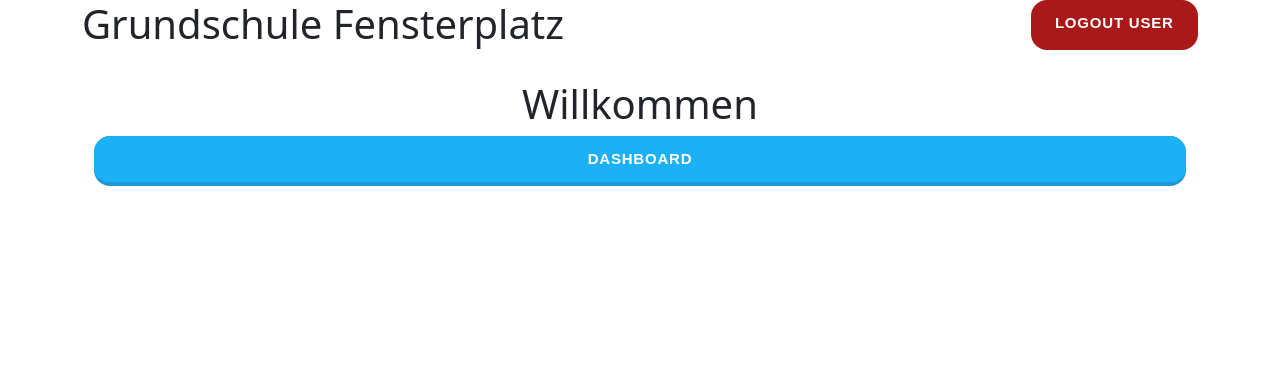
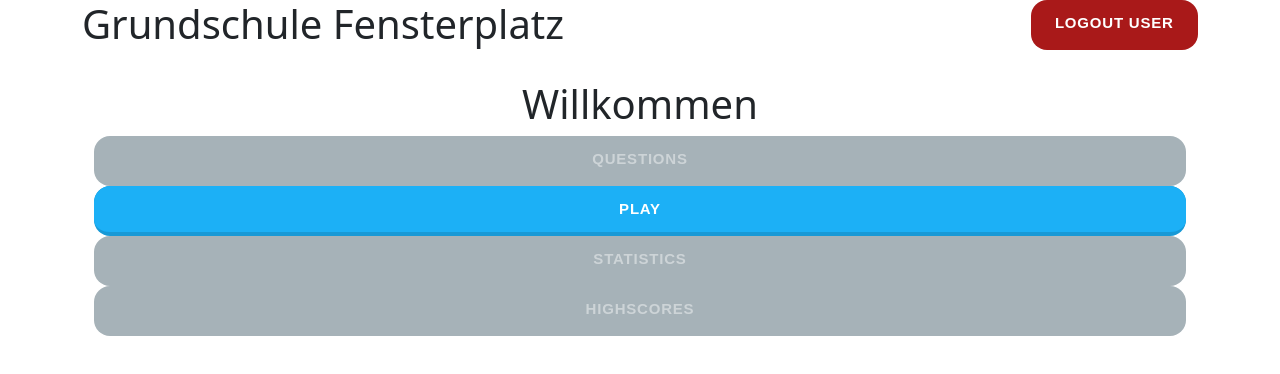
Before and after one commit to laoshanlungo/quizApp, a React (Create React App) app: page / in a window 1280 px wide. Shown: the top 374 px of the page. Built offline with nearby package versions, Linux system fonts and the light colour scheme.

Commit message:
Updating landing page

```diff
--- a/src/App.js
+++ b/src/App.js
@@ -44,24 +44,14 @@ const App = () => {
       <br />
       <BrowserRouter>
         <Routes>
-          <Route path="/dashboard" element={<Dashboard />} />
+          <Route path="/" element={<Dashboard />} />
+          <Route path="/quizApp" element={<Dashboard />} />
           <Route path="/preferences" element={<Preferences />} />
           <Route path="/questions" element={<QuestionsPage data={merchants} />} />
           <Route path="/play" element={<GameRound questions={merchants} />} />
           <Route path="/statistics" element={<Statistics />} />
           <Route path="/highscores" element={<Highscores />} />
         </Routes>
-        <div className="container">
-    <div className="row">
-    <div className="col align-self-center">
-           <h1 className="text-center">Willkommen</h1>
-            </div>
-
-      <Link to="/dashboard">
-        <button className="button-19">Dashboard</button>
-      </Link>
-    </div>
-    </div>
       </BrowserRouter>
     </Container>
   );
```
